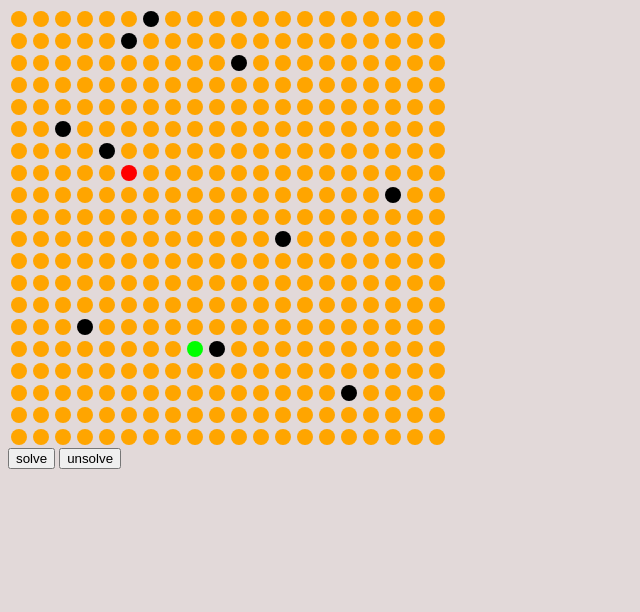
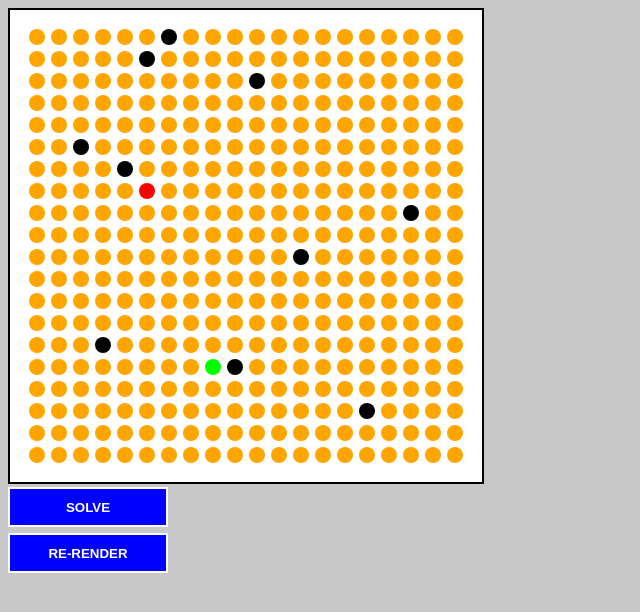
Before and after one commit to Ollitak/visualized-pathfinding, a plain HTML site: page index.html in a window 1280 px wide. Shown: the whole page, without its empty margins (0-640 px from the left). Drawn offline with Linux system fonts and the light colour scheme.

Commit message:
improve styling

```diff
--- a/app.js
+++ b/app.js
@@ -32,7 +32,7 @@ render_grid = () => {
 
   for(var i = 0; i < grid.length; i++ ) {
     var new_row = document.createElement("div")
-    new_row.className = "container";
+    new_row.className = "row-container";
     main_div.appendChild(new_row)
 
     for(var j = 0; j < grid[i].length; j++){
@@ -45,7 +45,7 @@ render_grid = () => {
           //new_block.appendChild(document.createTextNode("W"))
           break
         case "A":
-          new_block.classList.add(...["block", "block-character"])
+          new_block.classList.add(...["block", "block-start"])
           //new_block.appendChild(document.createTextNode("A"))
           break
         case "B":
@@ -64,7 +64,12 @@ render_grid = () => {
 
 mark_visited = (node, value) => {
   var element = document.getElementById(node);
-  element.classList.add(...["block-visited"])
+
+  if(found)
+   element.classList.add(...["block-goal-found"])
+  else
+   element.classList.add(...["block-visited"])
+
   element.appendChild(document.createTextNode(value))
 }
 
@@ -117,14 +122,15 @@ check_neighbor = (shortestPath, memory, visited, next_node_i, next_node_j, curre
 
   if (next_node_i >= 0 && next_node_j >= 0 && next_node_j < ROW_LEN && next_node_i < COL_HEIGHT) {
     if (grid[next_node_i][next_node_j] != "#" && visited[next_node_i][next_node_j] == 0) {
+
+      if(grid[next_node_i][next_node_j] == "B") {
+        found = true
+      }
+
       visited[next_node_i][next_node_j] = 1;
       shortestPath[next_node_i][next_node_j] = shortestPath[current_node_i][current_node_j]+1;
       mark_visited([next_node_i, next_node_j], shortestPath[current_node_i][current_node_j]+1)
       memory.push([next_node_i, next_node_j])
-
-      if(grid[next_node_i][next_node_j] == "B") {
-        found = true
-      }
     }
   }
 }
--- a/index.html
+++ b/index.html
@@ -7,9 +7,11 @@
   <link rel="stylesheet" href="styles.css">
 </head>
 <body>
-  <div id="app"></div>
-  <button onClick="bfs()">solve</button>
-  <button onClick="unsolve()">unsolve</button>
+  <div id="app" class="app-container"></div>
+  <div class="column-container">
+    <button onClick="bfs()">SOLVE</button>
+    <button onClick="unsolve()">RE-RENDER</button>
+  </div>
   <script type="text/javascript" src="app.js"></script>
 </body>
 </html>
--- a/styles.css
+++ b/styles.css
@@ -1,10 +1,22 @@
 body {
-  background-color: rgb(226, 217, 217);
+  background-color: rgb(200, 200, 200);
 }
 
-.container {
+.app-container {
+  border: 2px solid black;
+  background-color: white;
+  padding: 1em;
+  display: inline-block;
+}
+
+.row-container {
   display: flex;
   flex-direction: row;
+}
+
+.column-container {
+  display: flex;
+  flex-direction: column;
 }
 
 .block {
@@ -26,7 +38,7 @@ body {
   background-color: black;
 }
 
-.block-character {
+.block-start {
   background-color: rgb(0, 255, 0);
 }
 
@@ -37,3 +49,17 @@ body {
 .block-visited {
   background-color: rgb(202, 211, 84);
 }
+
+.block-goal-found {
+  background-color: rgb(255, 0, 255);
+}
+
+button {
+  background-color: rgb(0, 0, 255);
+  border: 2px solid white;
+  color: white;
+  font-weight: bold;
+  height: 3em;
+  width: 12em;
+  margin: 3px 0px 3px;
+}
```
